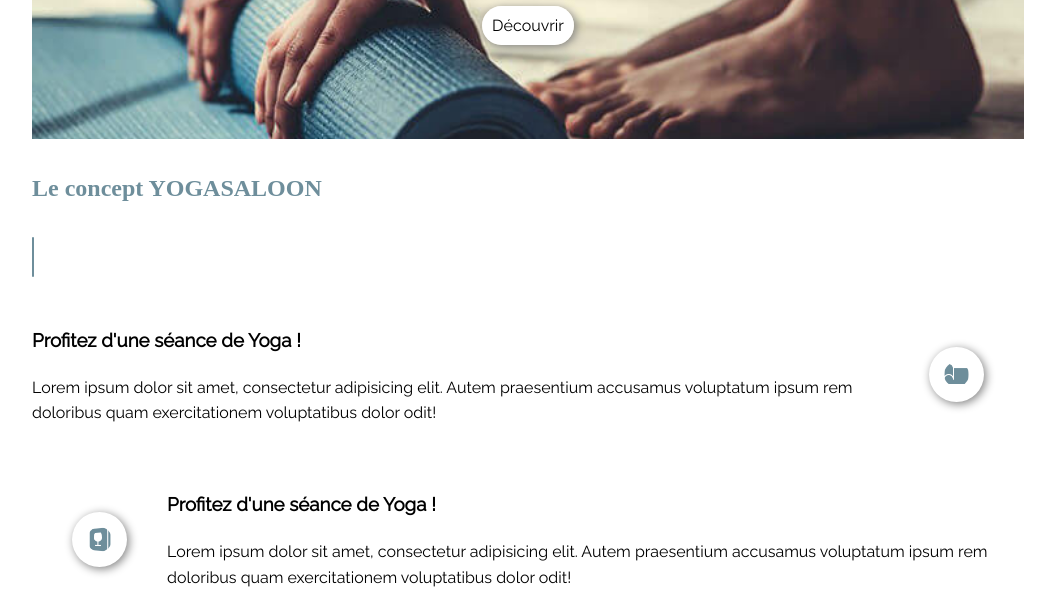
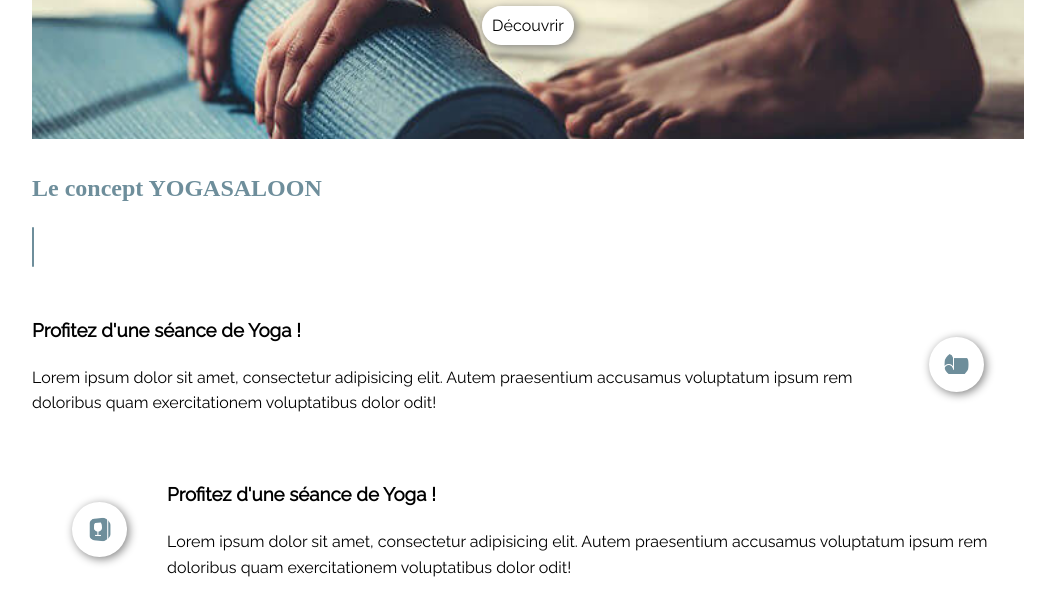
Before and after one commit to RomainGRANGE2/RomainGRANGE2.github.io, a plain HTML site: page Yoga/yogaRessources/index.html in a window 1280 px wide. Shown: the part 236-825 px from the top of the page, without its empty margins (112-1167 px from the left). Drawn offline with Linux system fonts and the light colour scheme; a web font is replaced by a local one.

Commit message:
add ::after yoga

```diff
--- a/Yoga/yogaRessources/css/style.css
+++ b/Yoga/yogaRessources/css/style.css
@@ -12,6 +12,16 @@
 
 h1,h2{
     font-family: 'Mandali';
+}
+
+h2::after{
+    content: "";
+    display: block;
+    height: 40px;
+    width: 2px;
+    background-color: #6E8E9B;
+    border-radius: 50px;
+    margin-top: 20px;
 }
 
 header{
@@ -63,15 +73,6 @@ nav{
 
 #concept h3{
     font-weight: bold;
-}
-
-.trait-bleu{
-    height: 40px;
-    width: 1px;
-    font-family: 'Mandali';
-    border-left: solid 2px #6E8E9B;
-    border-radius: 50px;
-    margin-bottom: 30px;
 }
 
 #concept article{
--- a/Yoga/yogaRessources/index.html
+++ b/Yoga/yogaRessources/index.html
@@ -32,7 +32,6 @@
 
     <section id="concept">
         <h2>Le concept YOGASALOON</h2>
-        <div class="trait-bleu"></div>
         <article>
             <section>
                 <h3>Profitez d'une séance de Yoga !</h3>
@@ -70,7 +69,6 @@
 
     <section id="cours">
         <h2>Les cours YOGASALOON</h2>
-        <div class="trait-bleu"></div>
         <article>
             <img src="img/yoga.jpg" alt="yoga">
             <section>
@@ -88,7 +86,6 @@
 
     <section id="contact">
         <h2>Contact - Suivre mes cours</h2>
-        <div class="trait-bleu"></div>
         <form action="#">
             <section id="rappel">
                 <p>Etre rapellé : </p>
```
Also changed, not shown: lotR/Google Chrome Canary/style.css (line endings or trailing spaces).
